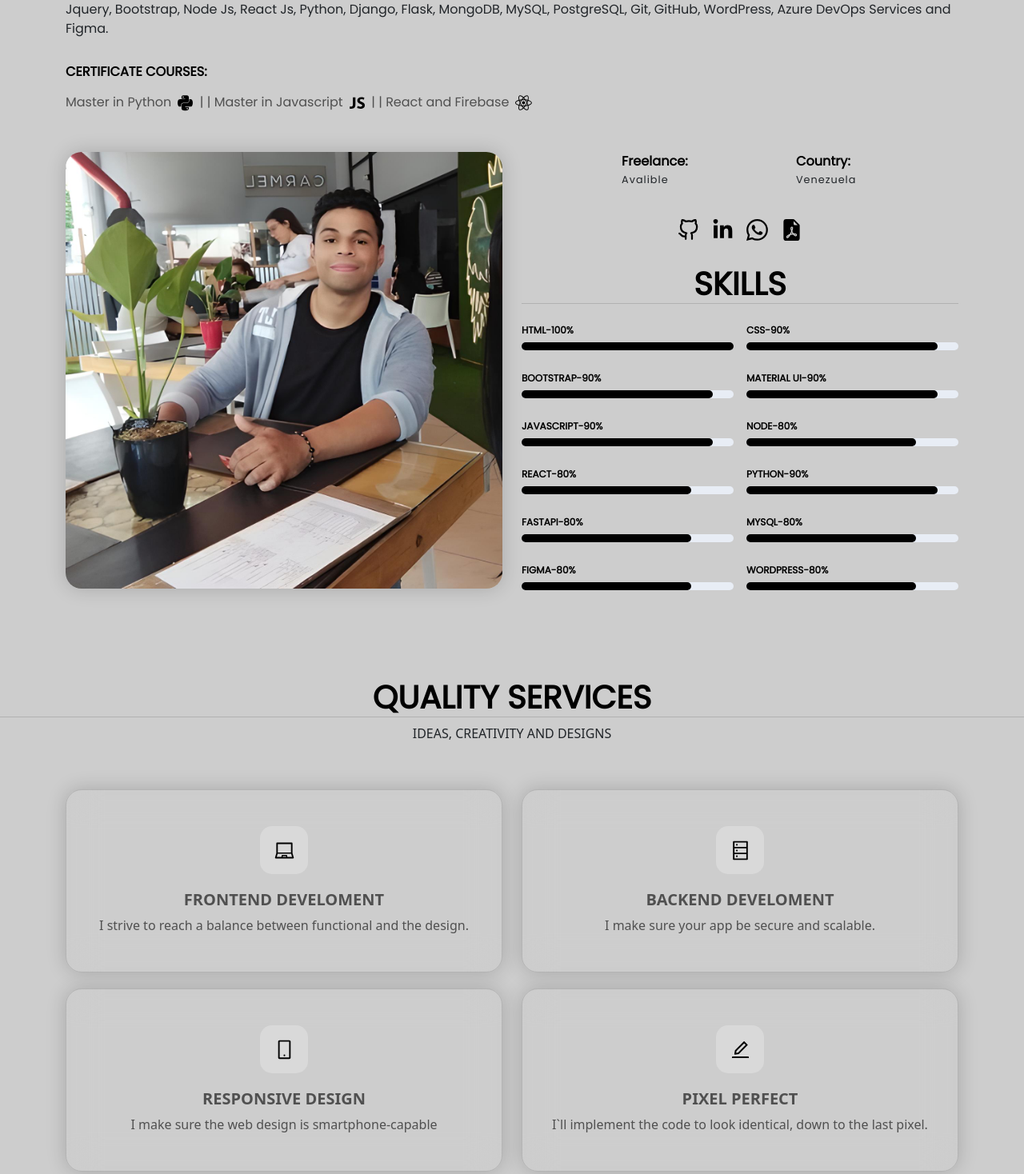
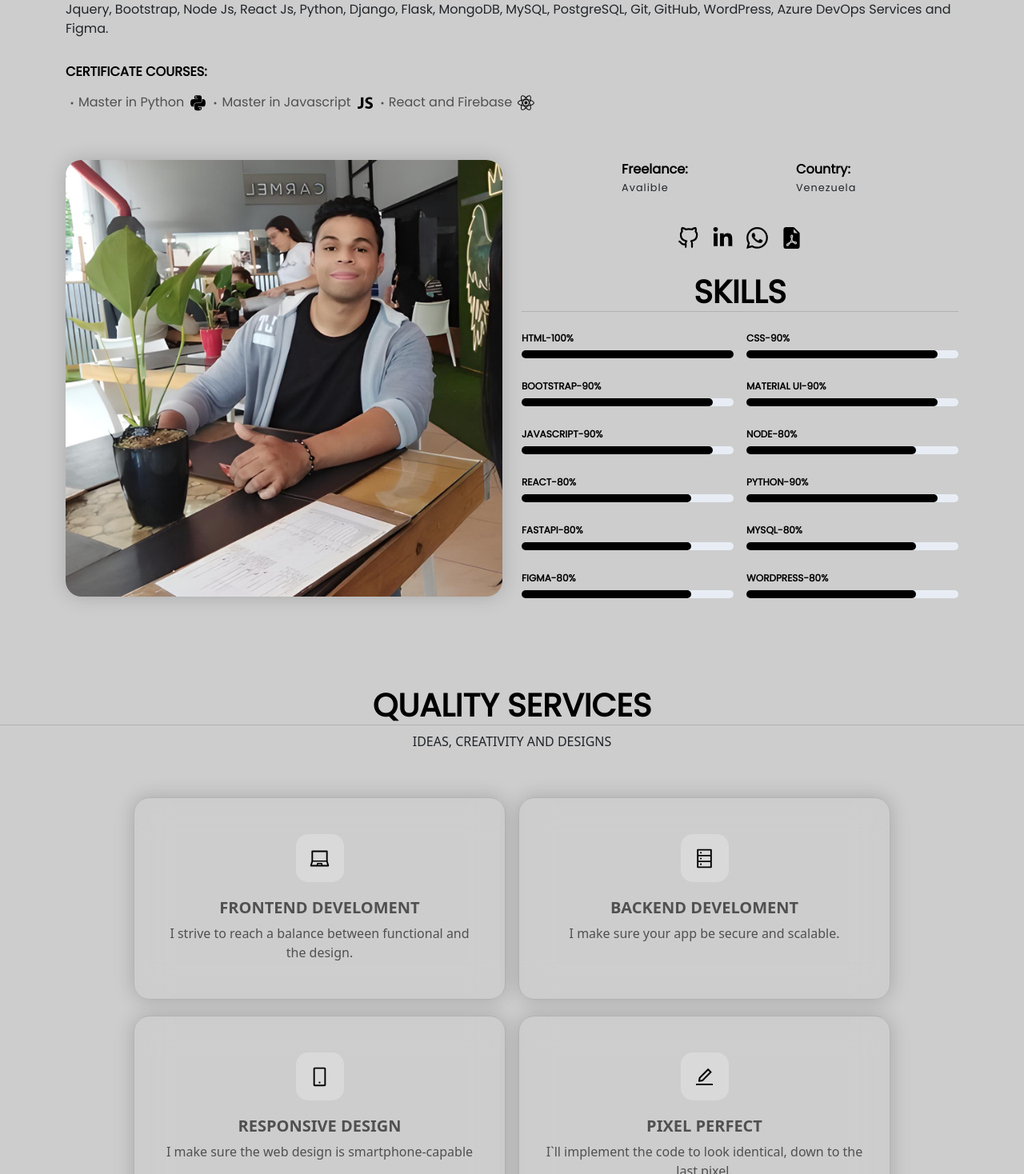
Before and after one commit to danieljml/portfolio, a React (Create React App) app: page / in a window 1280 px wide. Shown: the part 1102-2570 px from the top of the page at 80% size. Built offline with nearby package versions, Linux system fonts and the light colour scheme.

Commit message:
Fix navigation for mobile devices and the styles in services page

```diff
--- a/src/components/footer/styles.css
+++ b/src/components/footer/styles.css
@@ -6,10 +6,10 @@ footer {
 }
 
 footer .info {
+  color: #fcfcfc;
   display: flex;
+  justify-content: space-evenly;
   flex-wrap: wrap;
-  justify-content: space-evenly;
-  color: #fcfcfc;
 }
 
 footer .info label {
@@ -99,4 +99,10 @@ footer .social {
   .copyright {
     padding: 15px 15px 87px 15px;
   }
+
+  footer .info {
+    flex-wrap: wrap;
+    flex-direction: column;
+    align-items: flex-start;
+  }
 }
--- a/src/components/navbar/index.jsx
+++ b/src/components/navbar/index.jsx
@@ -58,7 +58,9 @@ function Navbar() {
       <nav loading="lazy" className="nav_ux">
         <div className="nav__block_ux">
           {navLinks.map(item => (
-            <li key={shortid.generate()}>{item.icon}</li>
+            <li key={shortid.generate()}>
+              <a href={item.href}>{item.icon}</a>
+            </li>
           ))}
         </div>
       </nav>
--- a/src/components/slider/index.jsx
+++ b/src/components/slider/index.jsx
@@ -23,7 +23,7 @@ const SliderComponent = () => {
         slidesPerView={1}
         modules={[Autoplay, Pagination]}
         autoplay={{
-          delay: 3000,
+          delay: 4000,
           pauseOnMouseEnter: true,
           disableOnInteraction: false,
         }}
@@ -36,10 +36,10 @@ const SliderComponent = () => {
       >
         {sliderInfo.map(item => (
           <SwiperSlide className="swiper-slide" key={shortid.generate()}>
-            <img loading="lazy" className="d-block w-100" src={item.image} alt={item.image} />
+            <img className="d-block w-100" src={item.image} alt={item.image} />
           </SwiperSlide>
         ))}
-        <article loading="lazy" className="swiper__content">
+        <article className="swiper__content">
           <div className="content">
             <h6 className="content__welcome">Hello, my name is</h6>
             <h1 className="content__name">Daniel Martinez</h1>
--- a/src/components/slider/styles.css
+++ b/src/components/slider/styles.css
@@ -10,7 +10,6 @@
   font-size: 18px;
   background: #fff;
   height: 100vh !important;
-  /* Center slide text vertically */
   display: -webkit-box;
   display: -ms-flexbox;
   display: -webkit-flex;
@@ -43,7 +42,7 @@
   border: 3px solid #f1f1f1;
   border-radius: 10px;
   position: absolute;
-  top: 50%;
+  top: 45%;
   left: 50%;
   transform: translate(-50%, -50%);
   z-index: 2;
@@ -121,10 +120,9 @@
   font-weight: 600;
   padding: 12px 30px;
   border: 1.5px solid #ffffff;
-  border-radius: 5px;
+  border-radius: 18px;
   background-color: #000000;
   box-shadow: 0px 0px 25px rgb(0 0 0 / 18%);
-  border-radius: 18px;
   margin: 8px auto;
   transition: all 0.5s ease;
   text-transform: uppercase;
@@ -144,7 +142,7 @@
 
 @media screen and (max-width: 720px) {
   .swiper .swiper__content {
-    width: 75%;
+    width: 80%;
     height: 60%;
   }
   .swiper .content {
--- a/src/pages/about_me/index.jsx
+++ b/src/pages/about_me/index.jsx
@@ -2,7 +2,7 @@ import React from 'react';
 import shortid from 'shortid';
 import './styles.css';
 import perfilPhoto from '../../images/Foto.jpg';
-import { BsFileEarmarkPdfFill, BsWhatsapp } from 'react-icons/bs';
+import { BsFileEarmarkPdfFill, BsWhatsapp, BsDot } from 'react-icons/bs';
 import { FaLinkedinIn } from 'react-icons/fa';
 import { FiGithub } from 'react-icons/fi';
 import { DiReact, DiJavascript1, DiPython } from 'react-icons/di';
@@ -138,12 +138,9 @@ const AboutMe = () => {
   ];
 
   const courses = courseList.map(item => {
-    return courseList.at(-1) !== item ? (
+    return (
       <a href={item.link} target="_blank" rel="noreferrer" className="link__course" key={shortid.generate()}>
-        {item.name} {item.icon} | |{' '}
-      </a>
-    ) : (
-      <a href={item.link} target="_blank" rel="noreferrer" className="link__course" key={shortid.generate()}>
+        <BsDot />
         {item.name} {item.icon}
       </a>
     );
@@ -174,7 +171,7 @@ const AboutMe = () => {
             img-about
           "
           >
-            <img src={perfilPhoto} className="img-fluid" alt="" />
+            <img src={perfilPhoto} className="img-fluid" alt="perfil" loading="lazy" />
           </div>
           <div className="col-lg-6 pt-4 pt-lg-0 content aos-init aos-animate" data-aos="fade-left" data-aos-delay="100">
             <div className="info">
--- a/src/pages/about_me/styles.css
+++ b/src/pages/about_me/styles.css
@@ -11,9 +11,18 @@ section {
   font-family: 'Poppins', sans-serif;
 }
 
+.courses__content {
+  display: flex;
+}
+
 .link__course {
   color: rgb(80, 80, 80);
   font-weight: 500;
+  margin-bottom: 10px;
+}
+
+.link__course:hover {
+  color: rgb(0, 0, 0);
 }
 
 .img-fluid {
@@ -139,4 +148,9 @@ section {
   .skills .title-skills {
     margin: 60px 0;
   }
+
+  .courses__content {
+    display: flex;
+    flex-direction: column;
+  }
 }
--- a/src/pages/servicies/index.jsx
+++ b/src/pages/servicies/index.jsx
@@ -32,12 +32,10 @@ const Services = () => {
   ];
 
   const services = servicesList.map(item => (
-    <div className="col-12 col-lg-6 card-services" key={shortid.generate()}>
-      <div className="box" data-aos={item.dataAos} data-aos-duration="1000">
-        <div className="icon">{item.icon}</div>
-        <h5>{item.title}</h5>
-        <p>{item.description}</p>
-      </div>
+    <div className="card col-12 col-lg-5" data-aos={item.dataAos} data-aos-duration="1000" key={shortid.generate()}>
+      <div className="icon">{item.icon}</div>
+      <h5>{item.title}</h5>
+      <p>{item.description}</p>
     </div>
   ));
   return (
@@ -46,7 +44,7 @@ const Services = () => {
       <h1 className="title text-center mt-4">Quality services</h1>
       <p className="text-center">IDEAS, CREATIVITY AND DESIGNS</p>
       <div className="container mt-5">
-        <div className="row boxer">{services}</div>
+        <div className="service__cards row">{services}</div>
       </div>
     </section>
   );
--- a/src/pages/servicies/styles.css
+++ b/src/pages/servicies/styles.css
@@ -1,9 +1,11 @@
-.services .boxer {
+.service__cards {
   display: flex;
   justify-content: center;
+  column-gap: 1rem;
+  padding: 0 12px;
 }
 
-.services .box {
+.services .card {
   text-align: center;
   border: 1px solid rgb(0 0 0 / 12%);
   backdrop-filter: saturate(180%) blur(20px);
@@ -14,13 +16,14 @@
   transition: all 0.3s ease;
   color: rgb(80, 80, 80);
   font-weight: 500;
+  background-color: unset !important;
 }
 
-.box h5 {
+.card h5 {
   font-weight: 700;
 }
 
-.services .box:hover {
+.services .card:hover {
   background-color: rgba(255, 255, 255, 0.377);
   transform: scale(1.04);
   color: black;
@@ -43,7 +46,7 @@
   transition: all 0.7s ease;
 }
 
-.box .icon {
+.service__cards .icon {
   display: grid;
   place-items: center;
   background-color: rgba(255, 255, 255, 0.24);
```
